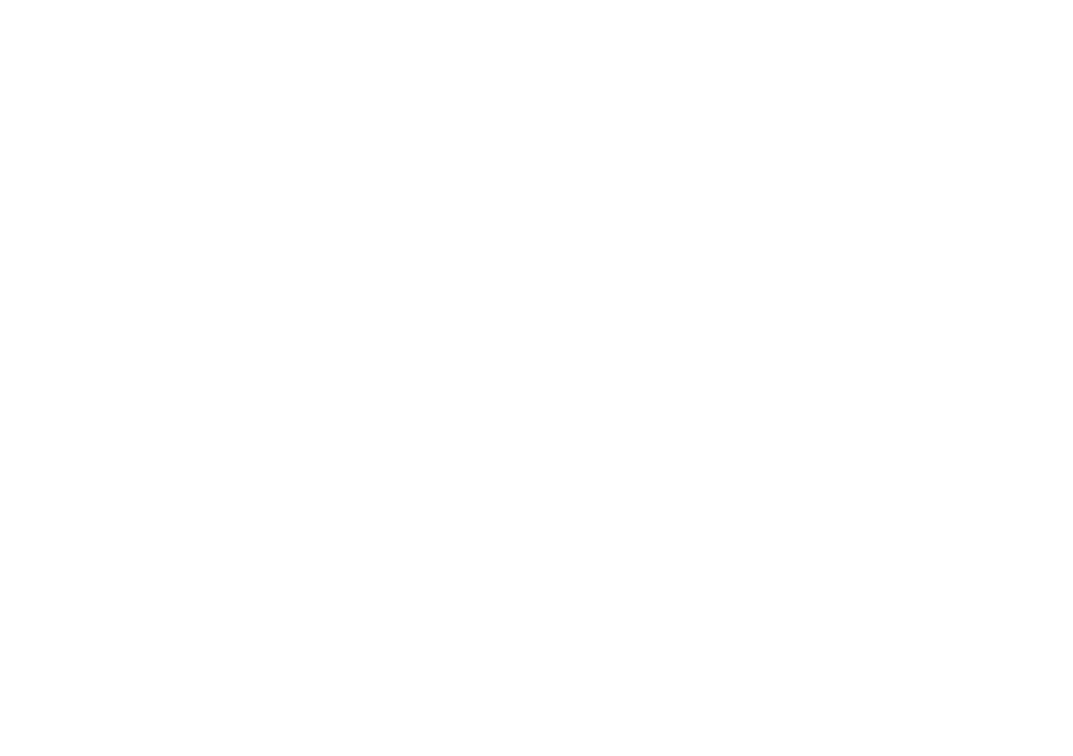
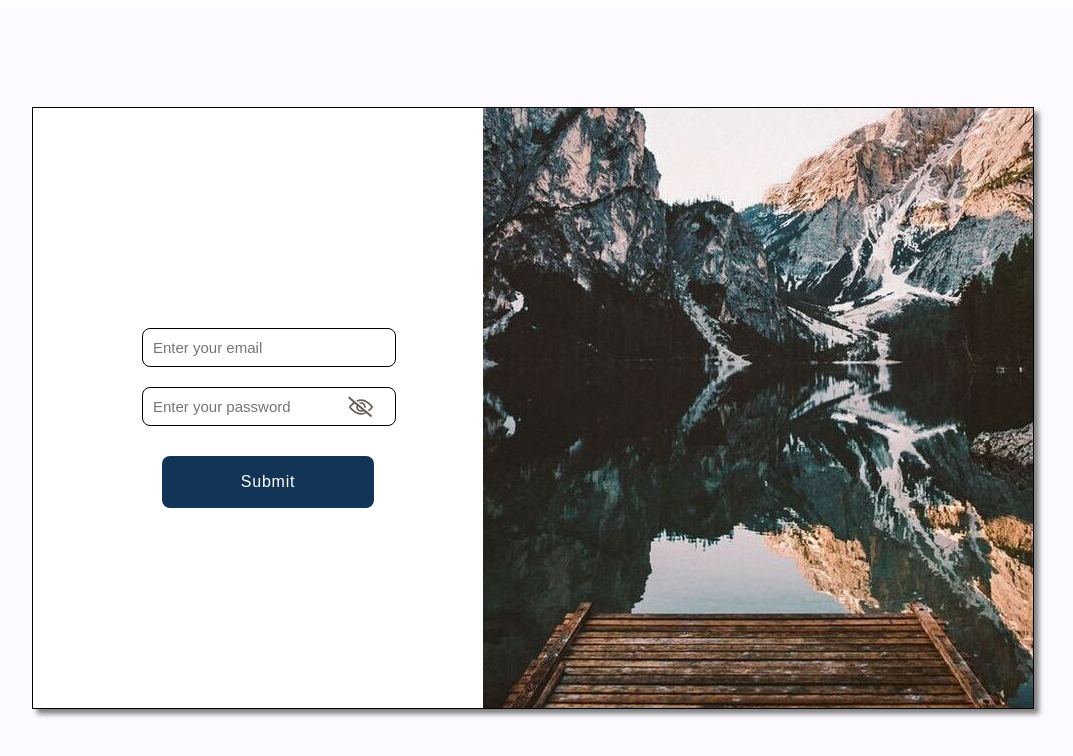
Before and after one commit to romantsiupiak1502/temlate, a React (Create React App) app: page / in a window 1280 px wide. Shown: the top 756 px of the page, without its empty margins (115-1188 px from the left). Built offline with nearby package versions, Linux system fonts and the light colour scheme.

Commit message:
Add login page

```diff
--- a/src/components/Button.tsx
+++ b/src/components/Button.tsx
@@ -1,6 +1,6 @@
 import React from 'react';
 
-import { styled } from 'styles';
+import { styled } from '../styles';
 
 import { ButtonText } from './Text';
 
--- a/src/components/Input.tsx
+++ b/src/components/Input.tsx
@@ -1,6 +1,6 @@
 import React from 'react';
 
-import { css, styled } from 'styles';
+import { css, styled } from '../styles';
 
 import { EyeCrossedIcon, EyeIcon } from './icons';
 import { IFormComponent, withFormField } from './withFormField';
@@ -64,8 +64,8 @@
 
   .right-icon {
     position: absolute;
-    top: 12px;
-    right: 12px;
+    top: 28px;
+    right: 1px;
   }
 `;
 
--- a/src/components/Modal.tsx
+++ b/src/components/Modal.tsx
@@ -1,7 +1,7 @@
 import React from 'react';
 import ReactDOM from 'react-dom';
 
-import { styled } from 'styles';
+import { styled } from '../styles';
 
 import { CrossIcon } from './icons';
 import { H2 } from "./Text";
--- a/src/components/Text.tsx
+++ b/src/components/Text.tsx
@@ -1,4 +1,4 @@
-import { styled } from 'styles';
+import { styled } from '../styles';
 
 interface IButtonTextProps {
   isPrimary?: boolean;
--- a/src/components/icons/CrossIcon.tsx
+++ b/src/components/icons/CrossIcon.tsx
@@ -1,6 +1,6 @@
 import React from 'react';
 
-import { theme } from 'styles';
+import { theme } from '../../styles';
 
 export const CrossIcon = () => (
   <svg width="24" height="24" viewBox="0 0 24 24" fill="none">
--- a/src/components/withFormField.tsx
+++ b/src/components/withFormField.tsx
@@ -2,7 +2,7 @@
 import * as React from 'react';
 import { useTranslation } from 'react-i18next';
 
-import { styled, theme } from 'styles';
+import { styled, theme } from '../styles';
 
 import { H4 } from './Text';
 
--- /dev/null
+++ b/src/containers/Login/Login.tsx
@@ -0,0 +1,65 @@
+import React from 'react';
+import { Formik, Field, Form, FormikHelpers } from 'formik';
+
+import { styled } from '../../styles';
+import { Button, InputField, PasswordInput } from "../../components";
+import loginLandscape from '../../img/loginLandscape.jpg';
+
+const Container = styled.div`
+  width: 1000px;
+  height: 600px;
+  display: flex;
+  box-shadow: 5px 5px 5px gray;
+  border: 1px solid;
+  background-color: ${({theme})=> theme.colors.white};
+`;
+
+const InputContainer = styled.div`
+  width: 500px;
+  height: 600px;
+  display: flex;
+  flex-direction: column;
+  align-items: center;
+  justify-content: center;
+`;
+
+const Picture = styled.div`
+  width: 550px;
+  height: 600px;
+`;
+
+const InputPass = styled(PasswordInput)`margin-top: 20px;`;
+const SubmitButton = styled(Button)`
+  margin-top: 30px;
+  margin-left: 20px
+`;
+
+interface Values {
+  email: string;
+  password: string;
+}
+
+export const Login = () => {
+  return (
+    <Container>
+      <Formik
+        initialValues={ {
+          email: '',
+          password: '',
+        }}
+        onSubmit={ () => {} }
+      >
+        <InputContainer>
+          <Form>
+            <Field name="email" placeholder="Enter your email" component={InputField}/>
+            <Field name="password" placeholder="Enter your password" component={InputPass}/>
+            <SubmitButton type="submit" text='Submit' onClick={()=>{}}>Submit</SubmitButton>
+          </Form>
+        </InputContainer>
+      </Formik>
+      <Picture>
+        <img src={loginLandscape} />
+      </Picture>
+    </Container>
+  );
+};
--- /dev/null
+++ b/src/containers/Login/index.ts
@@ -0,0 +1 @@
+export * from './Login';
--- a/src/containers/Root/UnauthorizedRoot.tsx
+++ b/src/containers/Root/UnauthorizedRoot.tsx
@@ -1,7 +1,22 @@
 import React from 'react';
+
+import { styled } from '../../styles';
+
+import { Login } from "../Login";
+
+const Container = styled.div`
+  width: 100vw;
+  height: 100vh;
+  display: flex;
+  align-items: center;
+  justify-content: center;
+  background-color: ${({theme})=> theme.colors.backgroundGray};
+`;
 
 export const UnauthorizedRoot: React.FC = () => {
   return (
-    <></>
+    <Container>
+      <Login />
+    </Container>
   );
 };
--- a/src/styles/theme.ts
+++ b/src/styles/theme.ts
@@ -5,6 +5,7 @@
     black: string;
     white: string;
     gray: string;
+    backgroundGray: string;
   }
 };
 
@@ -14,6 +15,8 @@
     red: '#FF4D4D',
     black: '#000000',
     white: '#FFFFFF',
-    gray: '#A3A3A3'
+    gray: '#A3A3A3',
+    backgroundGray: '#FCFAFF',
+
   }
 }
```
Also changed, not shown: src/img/loginLandscape.jpg (added).
